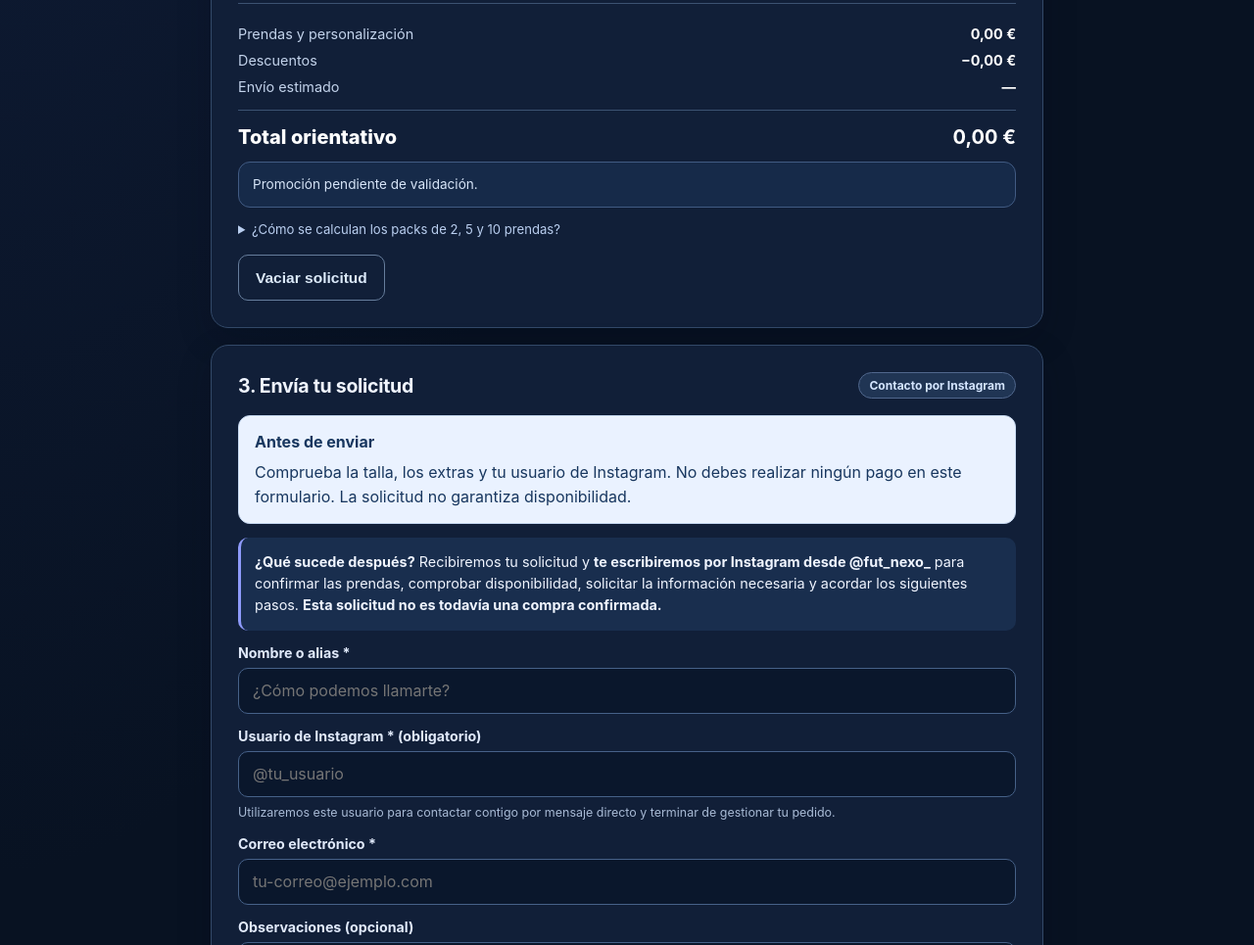
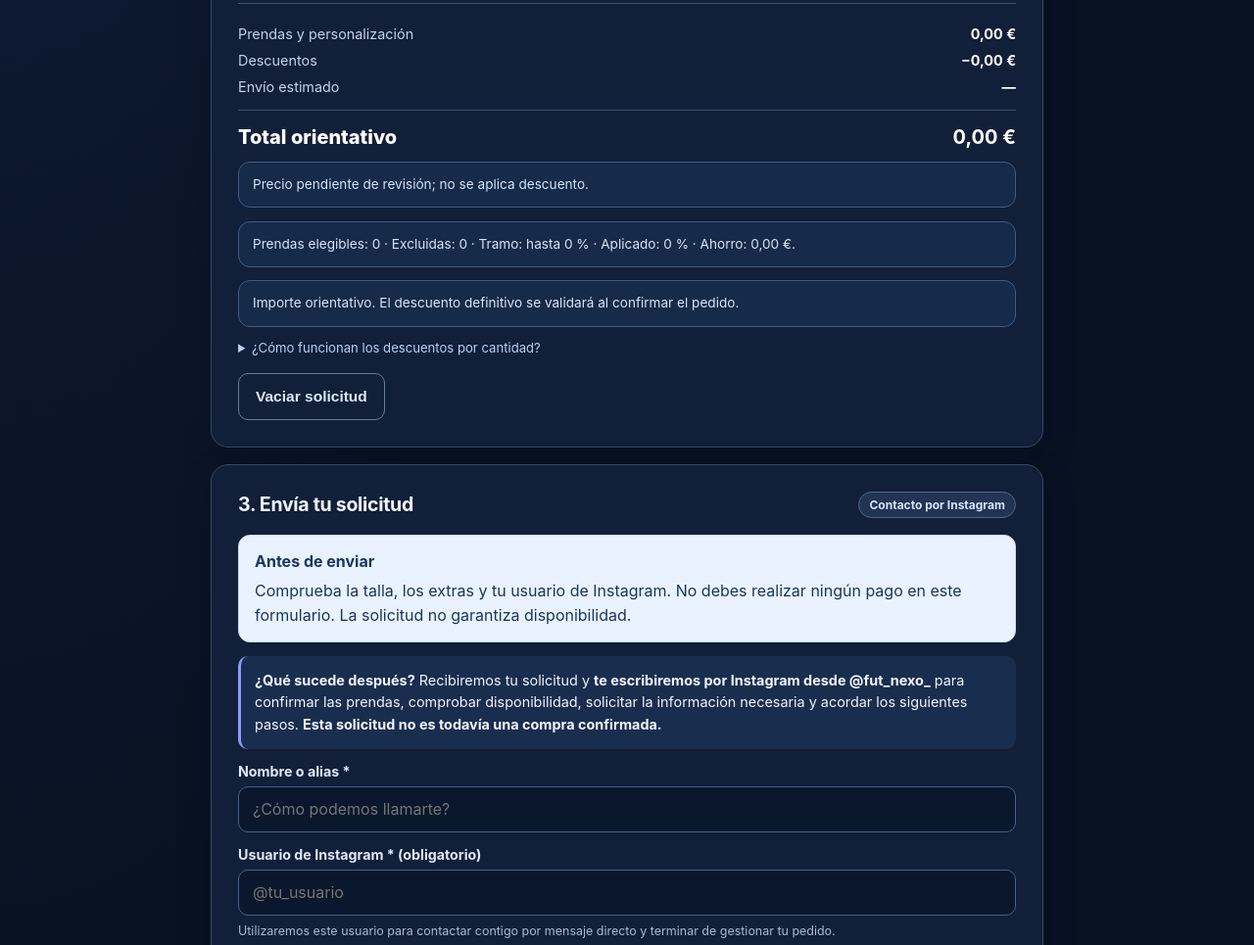
Before and after one commit to javimoreno10-ai/futnexo, a plain HTML site: page pedido.html in a window 1280 px wide. Shown: the part 1573-2538 px from the top of the page at 98% size. Drawn offline with Linux system fonts and the light colour scheme.

Commit message:
Integrar cálculo orientativo de descuentos en carrito

```diff
--- a/pedido.html
+++ b/pedido.html
@@ -24,8 +24,8 @@
 </section>
 <section class="panel" id="solicitud"><div class="heading"><h2>2. Tu solicitud</h2><span class="pill" id="cart-count">0 prendas</span></div><div id="cart-items"><div class="empty">Aquí aparecerán las imágenes de las prendas que añadas.</div></div>
 <div class="totals"><div class="line"><span>Prendas y personalización</span><strong id="subtotal">0,00 €</strong></div><div class="line"><span>Descuentos</span><strong class="green" id="discount">0,00 €</strong></div><div class="line"><span>Envío estimado</span><strong id="shipping">—</strong></div><div class="line total"><span>Total orientativo</span><strong id="total">0,00 €</strong></div></div>
-<p class="notice" id="offer-msg">Desde dos prendas, el envío es gratuito.</p>
-<details class="details"><summary>¿Cómo se calculan los packs de 2, 5 y 10 prendas?</summary><p class="price-explanation">2 unidades iguales: pack de su categoría. Retro + Fan: 49,99 €. Otros pares mixtos: 10 % de descuento en la más barata. Entre 3 y 4 unidades: precio proporcional al pack de dos. Entre 5 y 9: 5 % adicional; desde 10: 10 % adicional sobre dicha tarifa. Los descuentos no se acumulan entre sí. Los extras se cobran por prenda y el total debe confirmarse con FutNexo.</p></details>
+<p class="notice" id="offer-msg">Calculando promoción…</p><p class="notice" id="fn-discount-details" aria-live="polite"></p><p class="notice">Importe orientativo. El descuento definitivo se validará al confirmar el pedido.</p>
+<details class="details"><summary>¿Cómo funcionan los descuentos por cantidad?</summary><p class="price-explanation">2 prendas: hasta 15 %; 3–4: hasta 20 %; 5–9: hasta 30 %; 10 o más: hasta 35 %. Participan Fan, Player, Retro, NBA y chándales. Los conjuntos de entrenamiento no cuentan ni reciben descuentos. Los extras no tienen descuento. Promociones no acumulables. Precio final sujeto a confirmación.</p></details>
 <div class="actions"><button class="button light" id="clear" type="button">Vaciar solicitud</button></div></section>
 <section class="panel" id="envio"><div class="heading"><h2>3. Envía tu solicitud</h2><span class="pill">Contacto por Instagram</span></div><div class="fn-pedido-steps-note"><strong>Antes de enviar</strong><p>Comprueba la talla, los extras y tu usuario de Instagram. No debes realizar ningún pago en este formulario. La solicitud no garantiza disponibilidad.</p></div>
 <div class="contact-note"><strong>¿Qué sucede después?</strong> Recibiremos tu solicitud y <strong>te escribiremos por Instagram desde @fut_nexo_</strong> para confirmar las prendas, comprobar disponibilidad, solicitar la información necesaria y acordar los siguientes pasos. <strong>Esta solicitud no es todavía una compra confirmada.</strong></div>
@@ -57,4 +57,4 @@
 <div class="actions"><button class="button" type="submit">✉ Consultar disponibilidad</button></div>
 </form></section>
 <div class="footer">FutNexo · Solicitudes sujetas a confirmación de disponibilidad, condiciones y precio final. <a href="index.html#como-comprar">Cómo funciona tu pedido</a></div>
-</main><script src="catalogo-pedidos.js?v=363"></script><script src="pedido.js?v=363"></script><script>document.addEventListener("DOMContentLoaded",()=>{const a=document.createElement("a");a.href="#solicitud";a.className="fn-cart-link";a.textContent="🛒 Ver mi carrito";document.body.append(a)})</script></body></html>
+</main><script src="catalogo-pedidos.js?v=363"></script><script src="descuentos.js?v=1"></script><script src="pedido.js?v=369"></script><script>document.addEventListener("DOMContentLoaded",()=>{const a=document.createElement("a");a.href="#solicitud";a.className="fn-cart-link";a.textContent="🛒 Ver mi carrito";document.body.append(a)})</script></body></html>
```
